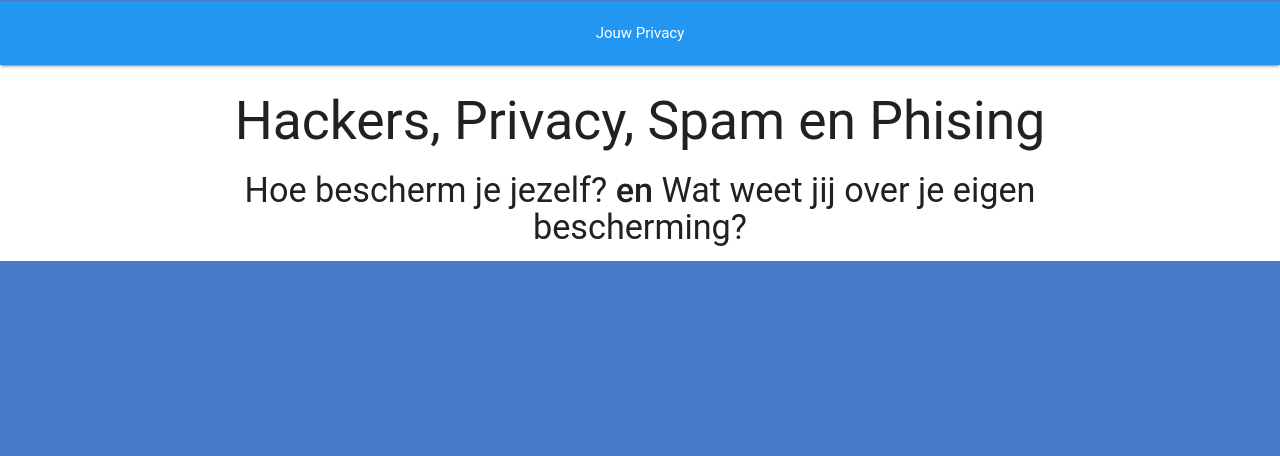
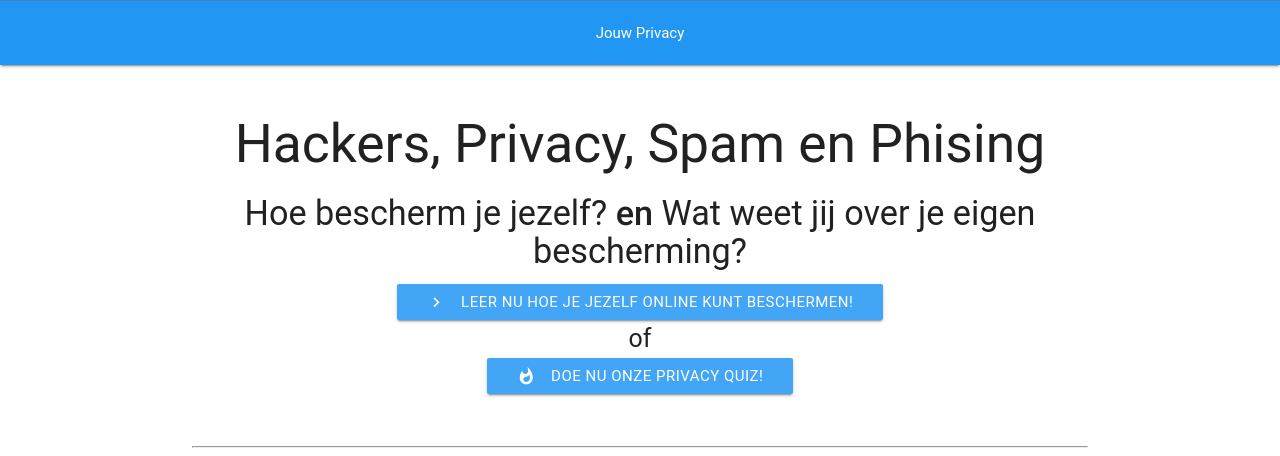
Before and after one commit to twanh/jouwprivacy, a Django app: page / in a window 1280 px wide. Shown: the part 799-1255 px from the top of the page. Before the commit the page ends 1060 px from the top, so only its background shows below. Run offline with Django 3.2, Linux system fonts and the light colour scheme; parts of the project's set-up code (start-up, migrations or seed data) failed here and were passed over; some libraries are stand-ins or nearby versions; some web fonts are replaced.

Commit message:
Worked on index

```diff
--- a/main/templates/main/index.html
+++ b/main/templates/main/index.html
@@ -56,14 +56,23 @@
     </nav>
     </div>
     <div class="container">
-        <header>
+        <header style="margin-top: 50px;">
             <h2 class="center">
                 Hackers, Privacy, Spam en Phising
             </h2>
             <h4 class="center">
                 Hoe bescherm je jezelf? <strong>en</strong> Wat weet jij over je eigen bescherming?
             </h4>
+            <div class="cta">
+              <div class="btn-group center">
+                <a class="waves-effect waves-light btn blue lighten-1"><i class="material-icons left">keyboard_arrow_right</i>Leer nu hoe je jezelf online kunt beschermen!</a>
+                <br><span style="font-size: 25px;">of</span><br>
+                <a class="waves-effect waves-light btn blue lighten-1"><i class="material-icons left">whatshot</i>Doe nu onze privacy quiz!</a>
+              </div>
+            </div>
         </header>
+        <br><br>
+        <hr>
     </div>
 {% endblock body %}
 
```
Also changed, not shown: main/static/main/css/main.css (+13 -0 lines).
